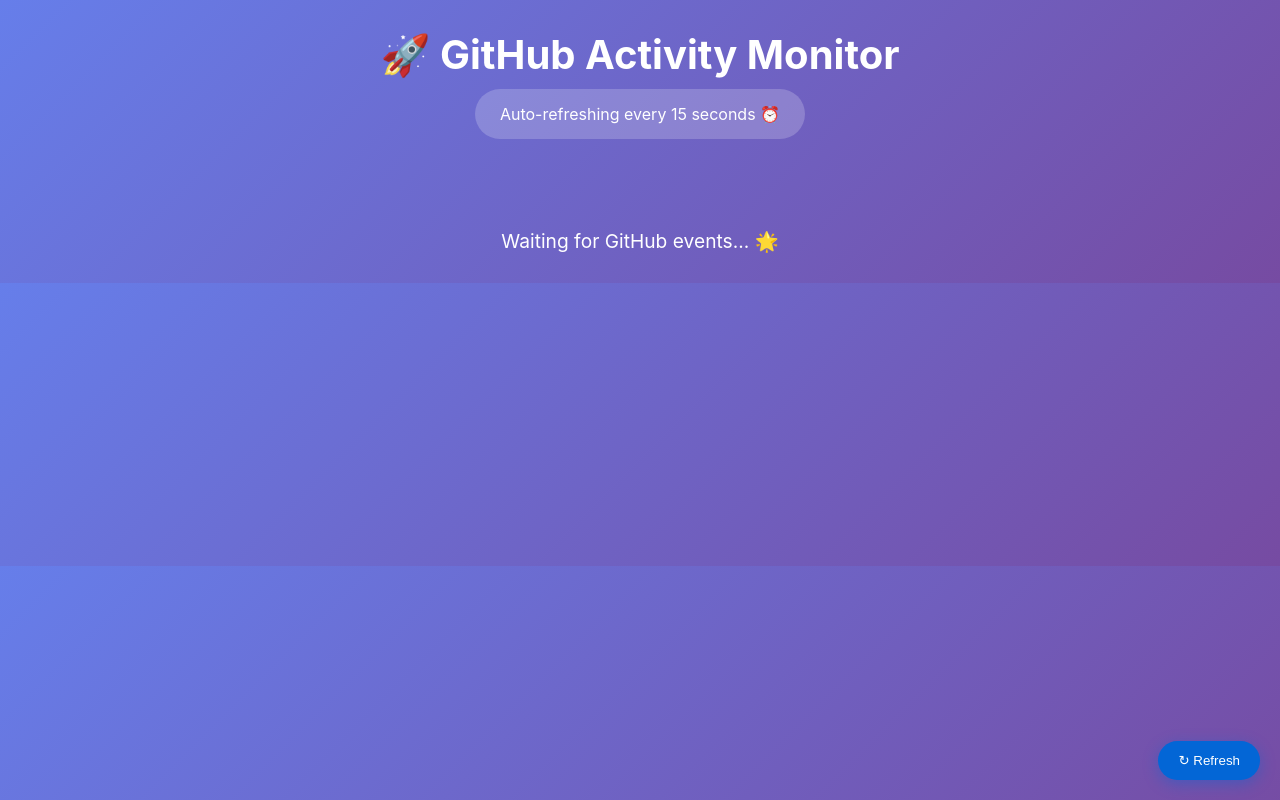
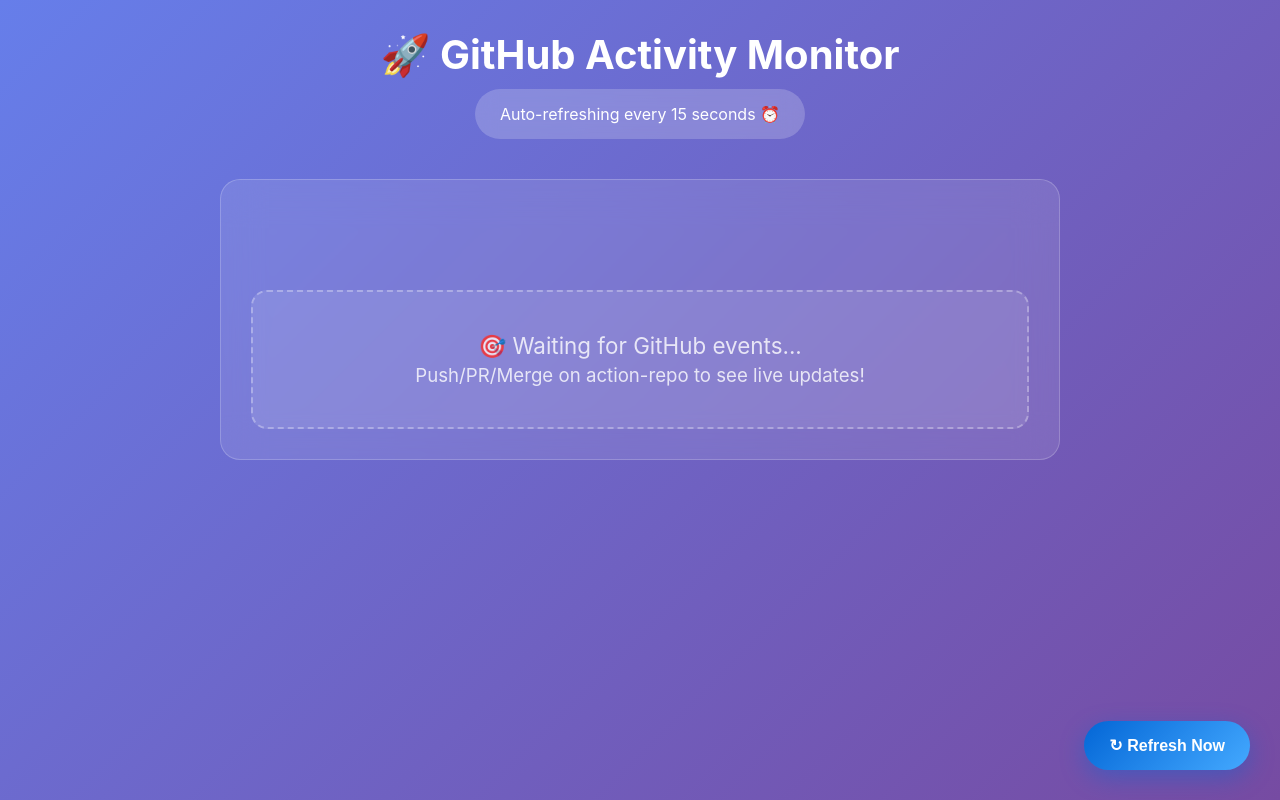
Before and after one commit to Ravindra-Pagidala/webhook-repo, a Flask app: page /events in a window 1280 px wide. Run offline with Flask 3, Linux system fonts and the light colour scheme; data that the repository does not hold is empty.

Commit message:
modified html

```diff
--- a/app/templates/events.html
+++ b/app/templates/events.html
@@ -5,21 +5,81 @@
     <meta http-equiv="refresh" content="15">
     <style>
         *{margin:0;padding:0;box-sizing:border-box;}
-        body{font-family:-apple-system,BlinkMacSystemFont,'Segoe UI',sans-serif;max-width:900px;margin:0 auto;padding:30px;background:linear-gradient(135deg,#667eea 0%,#764ba2 100%);}
-        .header{text-align:center;color:white;margin-bottom:40px;}
+        body{
+            font-family:-apple-system,BlinkMacSystemFont,'Segoe UI',sans-serif;
+            max-width:900px;margin:0 auto;padding:30px;
+            background:linear-gradient(135deg,#667eea 0%,#764ba2 100%);
+            min-height:100vh;
+        }
+        .header{
+            text-align:center;color:white;margin-bottom:40px;
+        }
         .header h1{font-size:2.5em;margin-bottom:10px;}
-        .status{background:rgba(255,255,255,0.2);padding:15px 25px;border-radius:50px;display:inline-block;}
-        .events{display:flex;flex-direction:column;gap:15px;}
-        .event{background:white;padding:20px;border-radius:12px;box-shadow:0 8px 32px rgba(0,0,0,0.1);}
-        .event::before{content:'';position:absolute;top:0;left:0;right:0;height:4px;background:linear-gradient(90deg,#0366d6,#28a745);}
-        .event.push{border-left:5px solid #28a745;}
-        .event.pull_request{border-left:5px solid #0366d6;}
-        .event.merge{border-left:5px solid #6f42c1;}
-        .author{font-weight:700;font-size:1.1em;color:#24292e;}
-        .details{color:#586069;margin:8px 0;font-size:1.05em;}
-        .time{font-size:0.9em;color:#6a737d;font-style:italic;}
-        .empty{text-align:center;color:white;font-size:1.2em;margin-top:50px;}
-        .refresh{position:fixed;bottom:20px;right:20px;background:#0366d6;color:white;border:none;padding:12px 20px;border-radius:25px;cursor:pointer;box-shadow:0 4px 15px rgba(3,102,214,0.4);}
+        .status{
+            background:rgba(255,255,255,0.2);
+            padding:15px 25px;border-radius:50px;display:inline-block;
+            backdrop-filter:blur(10px);
+        }
+        .events-container{
+            background:rgba(255,255,255,0.1);
+            backdrop-filter:blur(20px);
+            border-radius:20px;
+            padding:30px;
+            max-height:70vh;
+            overflow-y:auto;
+            border:1px solid rgba(255,255,255,0.2);
+        }
+        .events{
+            display:flex;flex-direction:column;gap:20px;
+        }
+        .event{
+            background:white;padding:25px;border-radius:16px;
+            box-shadow:0 10px 40px rgba(0,0,0,0.15);
+            position:relative;overflow:hidden;
+            transform:translateY(0);
+            transition:all 0.3s ease;
+        }
+        .event:hover{transform:translateY(-5px);box-shadow:0 20px 50px rgba(0,0,0,0.2);}
+        .event::before{
+            content:'';position:absolute;top:0;left:0;right:0;height:5px;
+        }
+        .event.push::before{background:linear-gradient(90deg,#28a745,#51cf66);}
+        .event.pull_request::before{background:linear-gradient(90deg,#0366d6,#44a9ff);}
+        .event.merge::before{background:linear-gradient(90deg,#6f42c1,#a855f7);}
+        .event-content{padding-top:20px;}
+        .author{
+            font-weight:800;font-size:1.3em;color:#24292e;
+            margin-bottom:8px;
+        }
+        .details{
+            color:#24292e;font-size:1.1em;font-weight:500;
+            margin-bottom:12px;line-height:1.4;
+        }
+        .time{
+            font-size:0.95em;color:#6a737d;font-weight:500;
+            background:rgba(255,255,255,0.5);padding:6px 12px;
+            border-radius:20px;display:inline-block;
+            font-family:monospace;
+        }
+        .empty{
+            text-align:center;color:rgba(255,255,255,0.8);
+            font-size:1.4em;margin-top:80px;padding:40px;
+            background:rgba(255,255,255,0.1);border-radius:16px;
+            border:2px dashed rgba(255,255,255,0.3);
+        }
+        .refresh{
+            position:fixed;bottom:30px;right:30px;
+            background:linear-gradient(135deg,#0366d6,#44a9ff);
+            color:white;border:none;padding:15px 25px;
+            border-radius:50px;cursor:pointer;box-shadow:0 8px 25px rgba(3,102,214,0.4);
+            font-weight:600;font-size:1em;transition:all 0.3s ease;
+        }
+        .refresh:hover{transform:scale(1.05);box-shadow:0 12px 35px rgba(3,102,214,0.5);}
+        @media(max-width:768px){
+            body{padding:20px;}
+            .events-container{padding:20px;margin:10px;}
+            .header h1{font-size:2em;}
+        }
     </style>
 </head>
 <body>
@@ -28,10 +88,12 @@
     <div class="status">Auto-refreshing every 15 seconds ⏰</div>
 </div>
 
+<div class="events-container">
     <div class="events">
         {% if events %}
         {% for event in events %}
         <div class="event {{ event.eventtype }}">
+            <div class="event-content">
                 <div class="author">{{ event.author }}</div>
                 <div class="details">
                     {% if event.eventtype == 'push' %}
@@ -44,12 +106,17 @@
                 </div>
                 <div class="time">on {{ event.timestamp_display or event.timestamp }}</div>
             </div>
+        </div>
         {% endfor %}
         {% else %}
-    <div class="empty">Waiting for GitHub events... 🌟</div>
+        <div class="empty">
+            🎯 Waiting for GitHub events...<br>
+            <small>Push/PR/Merge on action-repo to see live updates!</small>
+        </div>
         {% endif %}
     </div>
+</div>
 
-<button class="refresh" onclick="location.reload()">↻ Refresh</button>
+<button class="refresh" onclick="location.reload()">↻ Refresh Now</button>
 </body>
 </html>
```
Lines whose indentation alone changed are shown as unchanged.
